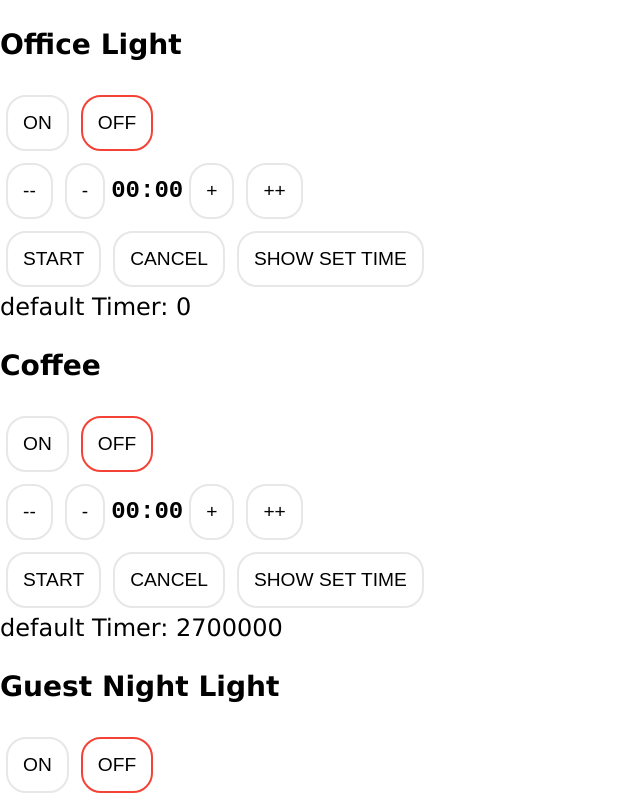
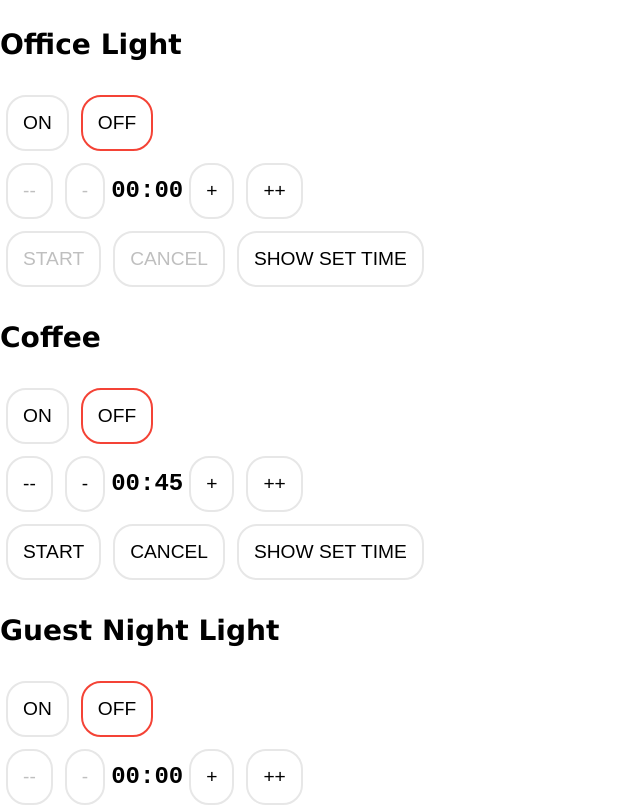
Before and after one commit to mjvandermeulen/outlets-react, a React (Create React App) app: page / in a window 1280 px wide. Shown: the top 805 px of the page, without its empty margins (0-640 px from the left). Built offline with nearby package versions, Linux system fonts and the light colour scheme; no server answers.

Commit message:
timers mostly working. set time as well. demo worhty.some buttons disabled at times

```diff
--- a/src/components/Group.tsx
+++ b/src/components/Group.tsx
@@ -19,6 +19,7 @@ export interface GroupProps {
   defaultTimer: number // in milliseconds
   handleOnOffClick: (mode: Mode) => void
   time: number
+  isTimerRunning: boolean
   showTimer: boolean
   handleTimerClick: (action: TimerButtonAction) => void
 }
@@ -31,6 +32,7 @@ export class Group extends React.Component<GroupProps, {}> {
         <h3>{this.props.displayName}</h3>
         <div>
           <RemoteControlButton
+            enabled={true}
             active={this.props.mode}
             handleClick={event => this.props.handleOnOffClick(true)}
             size="medium"
@@ -38,6 +40,7 @@ export class Group extends React.Component<GroupProps, {}> {
             On
           </RemoteControlButton>
           <RemoteControlButton
+            enabled={true}
             active={!this.props.mode}
             handleClick={event => this.props.handleOnOffClick(false)}
             size="medium"
@@ -47,6 +50,7 @@ export class Group extends React.Component<GroupProps, {}> {
         </div>
         <div>
           <RemoteControlButton
+            enabled={this.props.time > 0}
             active={false}
             handleClick={event => this.props.handleTimerClick(MINUSMINUS)}
             size="medium"
@@ -54,6 +58,7 @@ export class Group extends React.Component<GroupProps, {}> {
             --
           </RemoteControlButton>
           <RemoteControlButton
+            enabled={this.props.time > 0}
             active={false}
             handleClick={event => this.props.handleTimerClick(MINUS)}
             size="medium"
@@ -62,9 +67,11 @@ export class Group extends React.Component<GroupProps, {}> {
           </RemoteControlButton>
           <TimerDisplay
             time={this.props.time}
+            isTimerRunning={this.props.isTimerRunning}
             showTimer={this.props.showTimer}
           />
           <RemoteControlButton
+            enabled={true}
             active={false}
             handleClick={event => this.props.handleTimerClick(PLUS)}
             size="medium"
@@ -72,6 +79,7 @@ export class Group extends React.Component<GroupProps, {}> {
             +
           </RemoteControlButton>
           <RemoteControlButton
+            enabled={true}
             active={false}
             handleClick={event => this.props.handleTimerClick(PLUSPLUS)}
             size="medium"
@@ -81,13 +89,15 @@ export class Group extends React.Component<GroupProps, {}> {
         </div>
         <div>
           <RemoteControlButton
+            enabled={this.props.isTimerRunning || this.props.time > 0}
             active={false}
             handleClick={event => this.props.handleTimerClick(STARTPAUSE)}
             size="medium"
           >
-            {'start'}
+            {this.props.isTimerRunning ? 'pause' : 'start'}
           </RemoteControlButton>
           <RemoteControlButton
+            enabled={this.props.time !== 0}
             active={false}
             handleClick={event => this.props.handleTimerClick(CANCEL)}
             size="medium"
@@ -95,6 +105,7 @@ export class Group extends React.Component<GroupProps, {}> {
             cancel
           </RemoteControlButton>
           <RemoteControlButton
+            enabled={true}
             active={false}
             handleClick={event => this.props.handleTimerClick(TOGGLEDISPLAY)}
             size="medium"
@@ -102,7 +113,6 @@ export class Group extends React.Component<GroupProps, {}> {
             {this.props.showTimer ? 'show set time' : 'show timer'}
           </RemoteControlButton>
         </div>
-        <div>default Timer: {this.props.defaultTimer}</div>
       </div>
     )
   }
--- a/src/components/OutletGroups.tsx
+++ b/src/components/OutletGroups.tsx
@@ -15,7 +15,6 @@ import {
   TOGGLEDISPLAY,
   timerAdjustments,
 } from '../settings/timer-settings'
-import { TimerDisplayProps } from './TimerDisplay'
 
 const OUTLET_SWITCH_CHANNEL = 'OUTLET_SWITCH_CHANNEL'
 const OUTLET_TIMER_CHANNEL = 'OUTLET_TIMER_CHANNEL'
@@ -39,7 +38,7 @@ interface TimerData {
   [group: string]: TimerDataValues
 }
 
-type OutletDataValues = SwitchDataValues & TimerDataValues // ***** LEARN
+type OutletDataValues = SwitchDataValues & TimerDataValues // **** LEARN
 
 // https://stackoverflow.com/questions/44983560/how-to-exclude-a-key-from-an-interface-in-typescript
 // LEARN ****
@@ -76,14 +75,14 @@ class OutletGroups extends React.Component<
     this.socket = null
     const outletData: OutletData = {}
     const userSettings: UserSettings = {}
-    groupsSettings.forEach((element, index) => {
-      if (element.enabled) {
-        outletData[element.group] = {
+    groupsSettings.forEach((groupSetting, index) => {
+      if (groupSetting.enabled) {
+        outletData[groupSetting.group] = {
           mode: false,
-          time: element.defaultTimer,
+          time: groupSetting.defaultTimer,
           isTimerRunning: false, // TODO
         }
-        userSettings[element.group] = {
+        userSettings[groupSetting.group] = {
           showTimer: true,
         }
       }
@@ -103,7 +102,6 @@ class OutletGroups extends React.Component<
     })
     this.socket.on(OUTLET_TIMER_CHANNEL, (timerData: TimerData) => {
       this.setTimerState(timerData)
-      console.log('here')
     })
   }
 
@@ -158,23 +156,25 @@ class OutletGroups extends React.Component<
         ...mergedOutletGoupsData,
       },
     })
+    console.log(`setTimerState END JSON state: ${JSON.stringify(this.state)}`)
   }
   private changeTimer(group: string, milliseconds: number) {
     let time = this.state.outletData[group].time
-    if (time == 0) {
-      time = Date.now()
+    let newTime = time + milliseconds
+    if (newTime < 0) {
+      newTime = 0
     }
-    time += milliseconds
     const timerData: TimerData = {
       [group]: {
+        time: time + milliseconds,
         isTimerRunning: this.state.outletData[group].isTimerRunning,
-        time,
       },
     }
     this.broadcastTimer(timerData)
     this.setTimerState(timerData)
   }
 
+  // TODO: MOVE DOWN to just above render
   private toggleTimerDisplay(group: string) {
     const currentShowTimer: boolean = this.state.userSettings[group].showTimer
     this.setState({
@@ -185,9 +185,40 @@ class OutletGroups extends React.Component<
       },
     })
   }
+  private toggleStartPauseTimer(group: string) {
+    const outletData: OutletDataValues = this.state.outletData[group]
+    let timerData: TimerData
+    if (!outletData.isTimerRunning) {
+      timerData = {
+        [group]: {
+          time: Date.now() + outletData.time,
+          isTimerRunning: true,
+        },
+      }
+    } else {
+      timerData = {
+        [group]: {
+          time: outletData.time - Date.now(), // time left
+          isTimerRunning: false,
+        },
+      }
+    }
+    this.broadcastTimer(timerData)
+    this.setTimerState(timerData)
+  }
+
+  private cancelTimer(group: string) {
+    const timerData: TimerData = {
+      [group]: {
+        time: 0, // TODO *** change to default.
+        isTimerRunning: false,
+      },
+    }
+    this.broadcastTimer(timerData)
+    this.setTimerState(timerData)
+  }
+
   private handleTimerClick(group: string, action: TimerButtonAction) {
-    // console.log('TODO ***** IMPLEMENT HANDLING THE TIMER CLICK')
-    // console.log(`group: ${group} action: ${action}`)
     switch (action) {
       case MINUSMINUS:
         this.changeTimer(group, timerAdjustments.minusminus)
@@ -202,14 +233,13 @@ class OutletGroups extends React.Component<
         this.changeTimer(group, timerAdjustments.plusplus)
         break
       case STARTPAUSE:
-        console.log(`IMPLEMENT ${STARTPAUSE}`)
+        this.toggleStartPauseTimer(group)
         break
       case CANCEL:
-        console.log(`IMPLEMENT ${CANCEL}`)
+        this.cancelTimer(group)
         break
       case TOGGLEDISPLAY:
         this.toggleTimerDisplay(group)
-        console.log(`IMPLEMENT ${TOGGLEDISPLAY}`)
         break
 
       default:
@@ -221,16 +251,20 @@ class OutletGroups extends React.Component<
     const groups = groupsSettings
       .filter(groupSetting => groupSetting.enabled)
       .map((groupSetting: GroupSetting): any => {
+        const outletData: OutletDataValues = this.state.outletData[
+          groupSetting.group
+        ]
         return (
           <Group
             key={groupSetting.group}
             displayName={groupSetting.displayName}
-            mode={this.state.outletData[groupSetting.group].mode}
-            defaultTimer={this.state.outletData[groupSetting.group].time}
+            mode={outletData.mode}
+            defaultTimer={outletData.time}
             handleOnOffClick={(mode: Mode) =>
               this.handleOnOffClick(groupSetting.group, mode)
             }
-            time={this.state.outletData[groupSetting.group].time}
+            time={outletData.time}
+            isTimerRunning={outletData.isTimerRunning}
             showTimer={this.state.userSettings[groupSetting.group].showTimer}
             handleTimerClick={(action: TimerButtonAction) =>
               this.handleTimerClick(groupSetting.group, action)
--- a/src/components/RemoteControlButton.css
+++ b/src/components/RemoteControlButton.css
@@ -2,3 +2,7 @@
 .activeButton {
   border: 2px solid #f44336;
 }
+
+.disabledButton {
+  color: #bfbfbf;
+}
--- a/src/components/RemoteControlButton.tsx
+++ b/src/components/RemoteControlButton.tsx
@@ -2,17 +2,30 @@ import * as React from 'react'
 import './RemoteControlButton.css'
 interface RemoteControlButtonProps {
   active: boolean
+  enabled: boolean
   handleClick: (event: React.MouseEvent<HTMLButtonElement>) => void
   size: 'medium' // 'small' | 'medium' | 'large'
 }
 
 export const RemoteControlButton: React.FunctionComponent<RemoteControlButtonProps> = props => {
-  // see: https://github.com/JedWatson/classnames for nicer approach TODO
+  let handleClick: any
+  if (props.enabled) {
+    handleClick = props.handleClick
+  } else {
+    handleClick = () => {
+      console.log('button disabled')
+    }
+  }
+  let btnClass = 'medium-button'
+  if (props.active) {
+    btnClass += ' activeButton'
+  }
+  if (!props.enabled) {
+    btnClass += ' disabledButton'
+  }
   return (
-    <button
-      className={'medium-button ' + (props.active && 'activeButton')}
-      onClick={props.handleClick}
-    >
+    // see: https://github.com/JedWatson/classnames for nicer approach TODO
+    <button className={btnClass} onClick={handleClick}>
       {props.children}
     </button>
   )
--- a/src/components/TimerDisplay.tsx
+++ b/src/components/TimerDisplay.tsx
@@ -4,6 +4,7 @@ import './TimerDisplay.css'
 
 export interface TimerDisplayProps {
   time: number // milliseconds since epoch OR if paused: time left in ms
+  isTimerRunning: boolean
   showTimer: boolean
 }
 
@@ -29,7 +30,12 @@ export class TimerDisplay extends React.Component<TimerDisplayProps, {}> {
     }
   }
 
-  private readableTimeRemaining(milliseconds: number): string {
+  private readableTimeRemaining(
+    milliseconds: number,
+    isTimerRunning: boolean
+  ): string {
+    let milliSecondsLeft = 0
+
     // timers in the past are displayed as zeros
     // so a reset timer (= 0) is displayed as zeros as well
     function two(number: number) {
@@ -39,16 +45,21 @@ export class TimerDisplay extends React.Component<TimerDisplayProps, {}> {
         return number.toString()
       }
     }
-    let milliSecondsLeft = milliseconds - Date.now()
-    if (milliSecondsLeft < 0) {
-      milliSecondsLeft = 0
+
+    if (!isTimerRunning) {
+      milliSecondsLeft = milliseconds
+    } else {
+      milliSecondsLeft = milliseconds - Date.now()
+      if (milliSecondsLeft < 0) {
+        milliSecondsLeft = 0
+      }
     }
     const hours = Math.floor(milliSecondsLeft / (60 * 60 * 1000))
     milliSecondsLeft = milliSecondsLeft % (60 * 60 * 1000)
     const minutes = Math.floor(milliSecondsLeft / (60 * 1000))
     milliSecondsLeft %= 60 * 1000
     const secondsLeft = Math.floor(milliSecondsLeft / 1000)
-    const blinker = secondsLeft % 2 == 0 ? ':' : ' '
+    const blinker = secondsLeft % 2 === 0 ? ':' : ' '
     if (minutes < 10) {
       return `${two(minutes)}:${two(secondsLeft)}`
     } else {
@@ -58,19 +69,19 @@ export class TimerDisplay extends React.Component<TimerDisplayProps, {}> {
 
   render() {
     let display = ''
-    const secondsSinceConstruct = Math.round(
-      (Date.now() - this.constructedTime) / 1000
-    )
     if (this.props.showTimer) {
-      display = this.readableTimeRemaining(this.props.time)
+      display = this.readableTimeRemaining(
+        this.props.time,
+        this.props.isTimerRunning
+      )
     } else {
-      display = moment(this.props.time).format('ddd hh:mm:ss a')
+      // Show set time
+      let time = this.props.time
+      if (!this.props.isTimerRunning) {
+        time += Date.now()
+      }
+      display = moment(time).format('ddd hh:mm:ss a')
     }
-    return (
-      <span className="timer">
-        {display}
-        {/* & {secondsSinceConstruct} */}
-      </span>
-    )
+    return <span className="timer">{display}</span>
   }
 }
```
